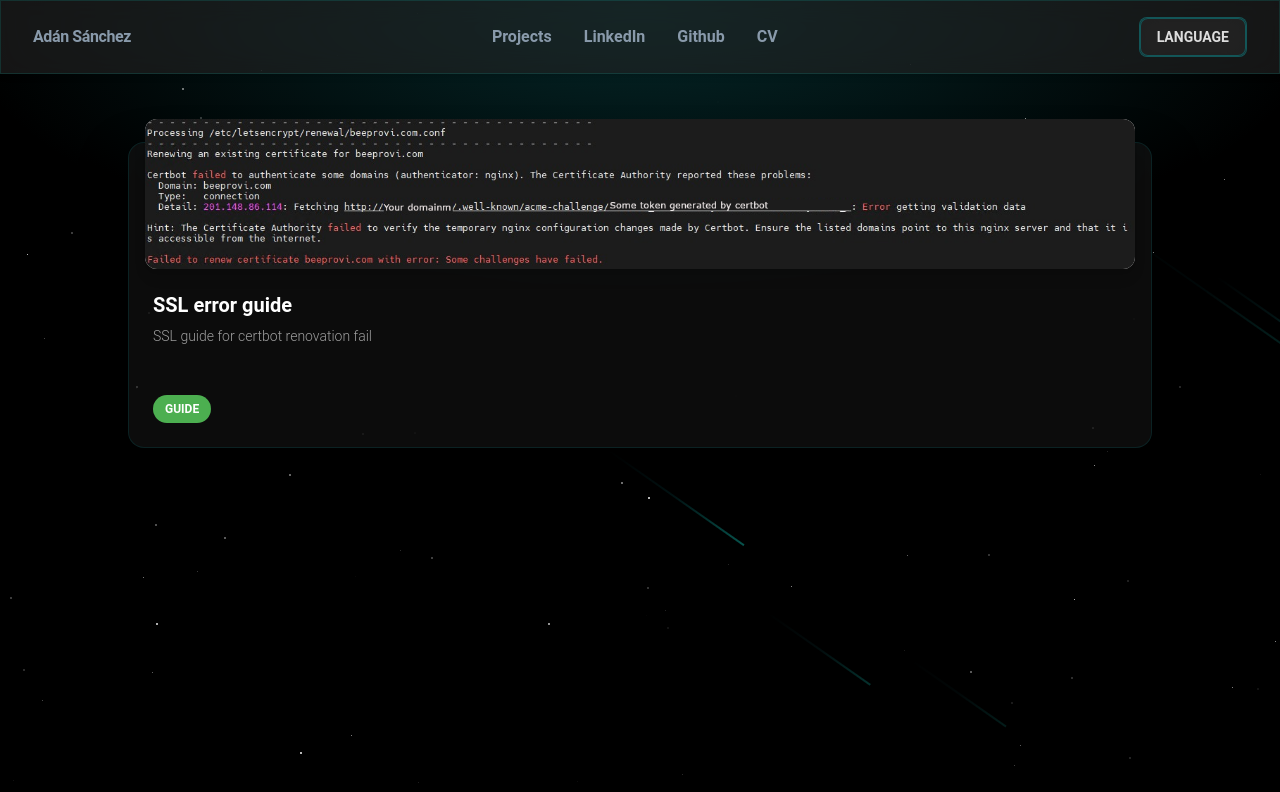
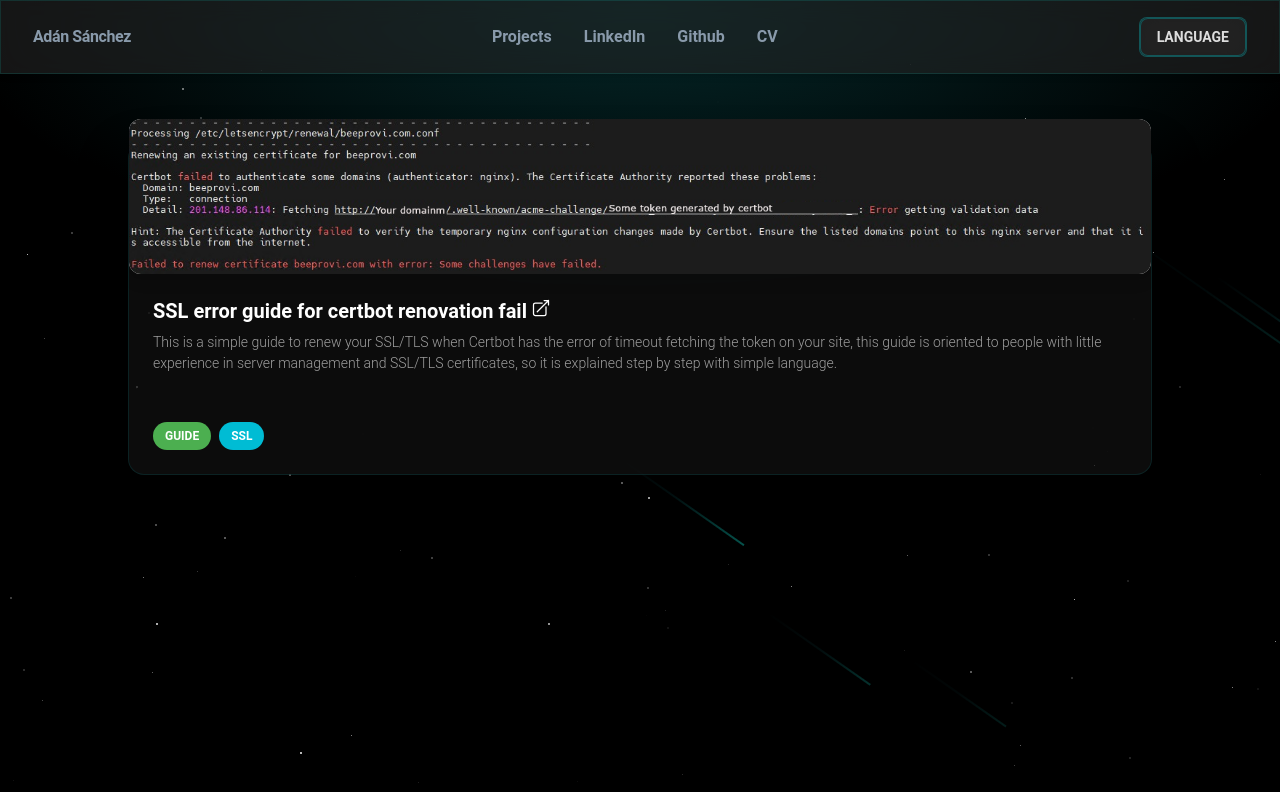
Before and after one commit to DEadMan10sds/Portfolio, a React (Vite) app: page /projects in a window 1280 px wide. Shown: the top 792 px of the page. Built offline with nearby package versions, Linux system fonts and the light colour scheme.

Commit message:
ADD: Image&Url attribute for project card ADD: Hover on Project Card title ADD: Flex on Project Card tags

```diff
--- a/src/components/ProjectCard.tsx
+++ b/src/components/ProjectCard.tsx
@@ -7,8 +7,10 @@ import {
   Typography,
 } from "@material-tailwind/react";
 import { useTranslation } from "react-i18next";
+import { Link } from "react-router";
+import { ArrowTopRightOnSquareIcon } from "@heroicons/react/24/outline";
 
-export type TagName = "Guide" | "Project";
+export type TagName = "Guide" | "Project" | "SSL";
 
 export type TagTypes = {
   [K in TagName]: {
@@ -26,26 +28,46 @@ const tagsDictionary: TagTypes = {
     color: "pink",
     text: "projects.tags.projects",
   },
+  SSL: {
+    color: "cyan",
+    text: "projects.tags.ssl",
+  },
 };
 
 export type ProjectArguments = {
   title: string;
   description: string;
   tags: string[];
+  img?: string;
+  url?: string;
 };
 
 function ProjectCard({ project }: { project: ProjectArguments }) {
   const { t } = useTranslation();
   return (
     <Card className="rounded-2xl mt-12 bg-[rgba(33,33,33,0.38)] backdrop-blur-xl border border-[rgba(13,115,119,0.22)] shadow-[0_18px_50px_rgba(0,0,0,0.45)]">
-      <CardHeader>
-        <img src="CertbotError.png" alt="imgdeprueba" />
-      </CardHeader>
+      {project.img && (
+        <CardHeader className="w-fit mx-auto">
+          <img src={project.img} alt="imgdeprueba" />
+        </CardHeader>
+      )}
       <CardBody className="flex h-full flex-col gap-4">
         <div className="mt-auto">
-          <Typography variant="h5" className="text-white leading-tight">
-            {project.title}
-          </Typography>
+          {project.url ? (
+            <Typography
+              variant="h5"
+              className="text-white leading-tight transition hover:text-cyan-600"
+            >
+              <Link to={project.url} className="flex gap-1 items-baseline">
+                {project.title}
+                <ArrowTopRightOnSquareIcon className="h-5 w-5 flex-shrink-0" />
+              </Link>
+            </Typography>
+          ) : (
+            <Typography variant="h5" className="text-white leading-tight">
+              {project.title}
+            </Typography>
+          )}
           <div className="mt-2 flex items-center gap-2 text-white/65">
             <Typography variant="small" className="text-white/60">
               {project.description}
@@ -55,7 +77,7 @@ function ProjectCard({ project }: { project: ProjectArguments }) {
       </CardBody>
       {/* //TODO: Optimize to avoid '0' when used just '&&' */}
       {project.tags.length ? (
-        <CardFooter>
+        <CardFooter className="w-fit flex gap-2">
           {project.tags.map((tag: string, index: number) => {
             //TODO: Fix types of tags structure
             const tagSelected = tagsDictionary[tag];
--- a/src/languages/en.ts
+++ b/src/languages/en.ts
@@ -193,15 +193,19 @@ const enTranslation = {
     projects: {
       list: [
         {
-          title: "SSL error guide",
-          description: "SSL guide for certbot renovation fail",
-          tags: ["Guide"],
+          title: "SSL error guide for certbot renovation fail",
+          description:
+            "This is a simple guide to renew your SSL/TLS when Certbot has the error of timeout fetching the token on your site, this guide is oriented to people with little experience in server management and SSL/TLS certificates, so it is explained step by step with simple language.",
+          url: "https://github.com/DEadMan10sds/CertbotSSLRenovationFail",
+          img: "CertbotError.png",
+          tags: ["Guide", "SSL"],
         },
       ],
       header: "Projects",
       tags: {
         guide: "Guide",
         projects: "Projects",
+        ssl: "SSL",
       },
     },
   },
```
